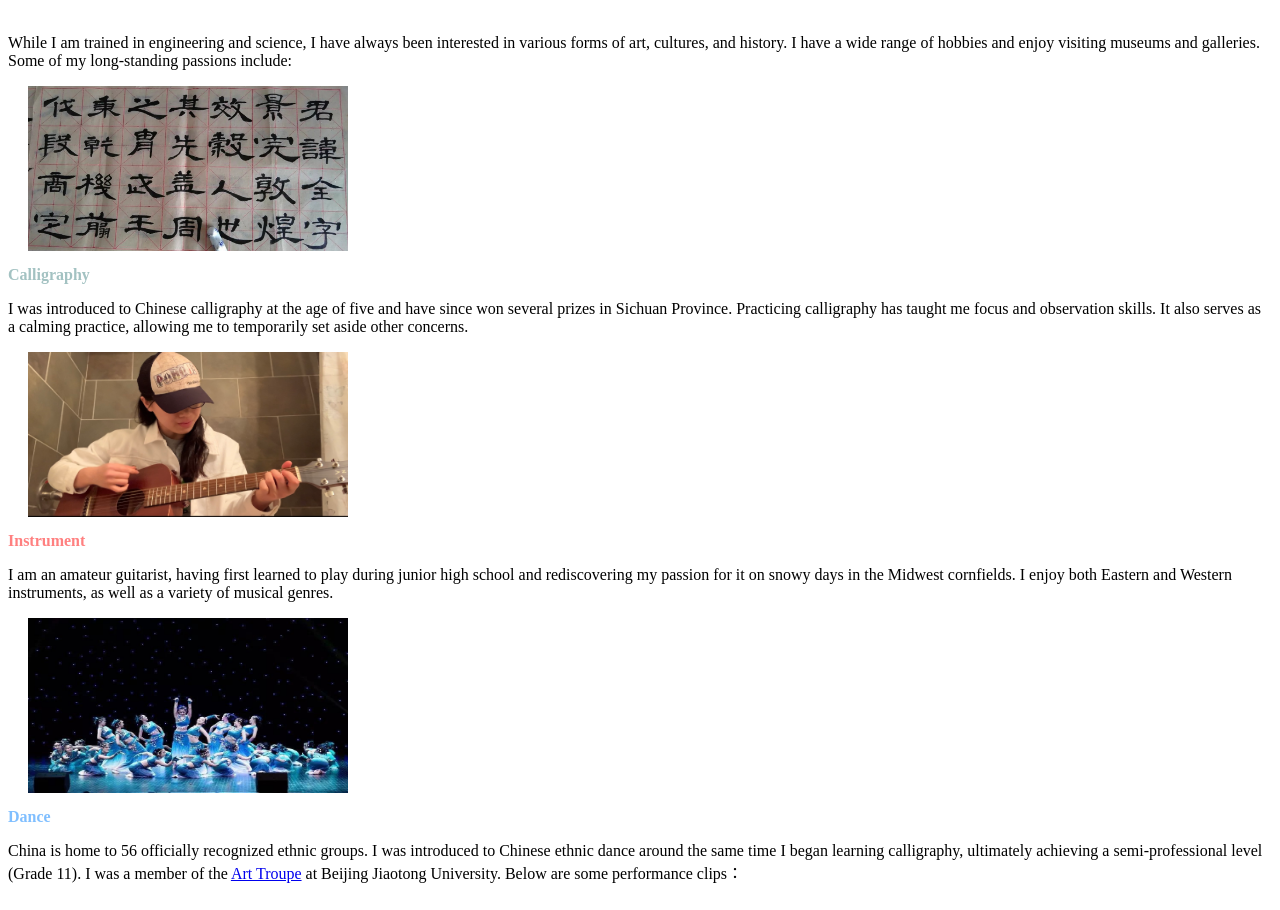
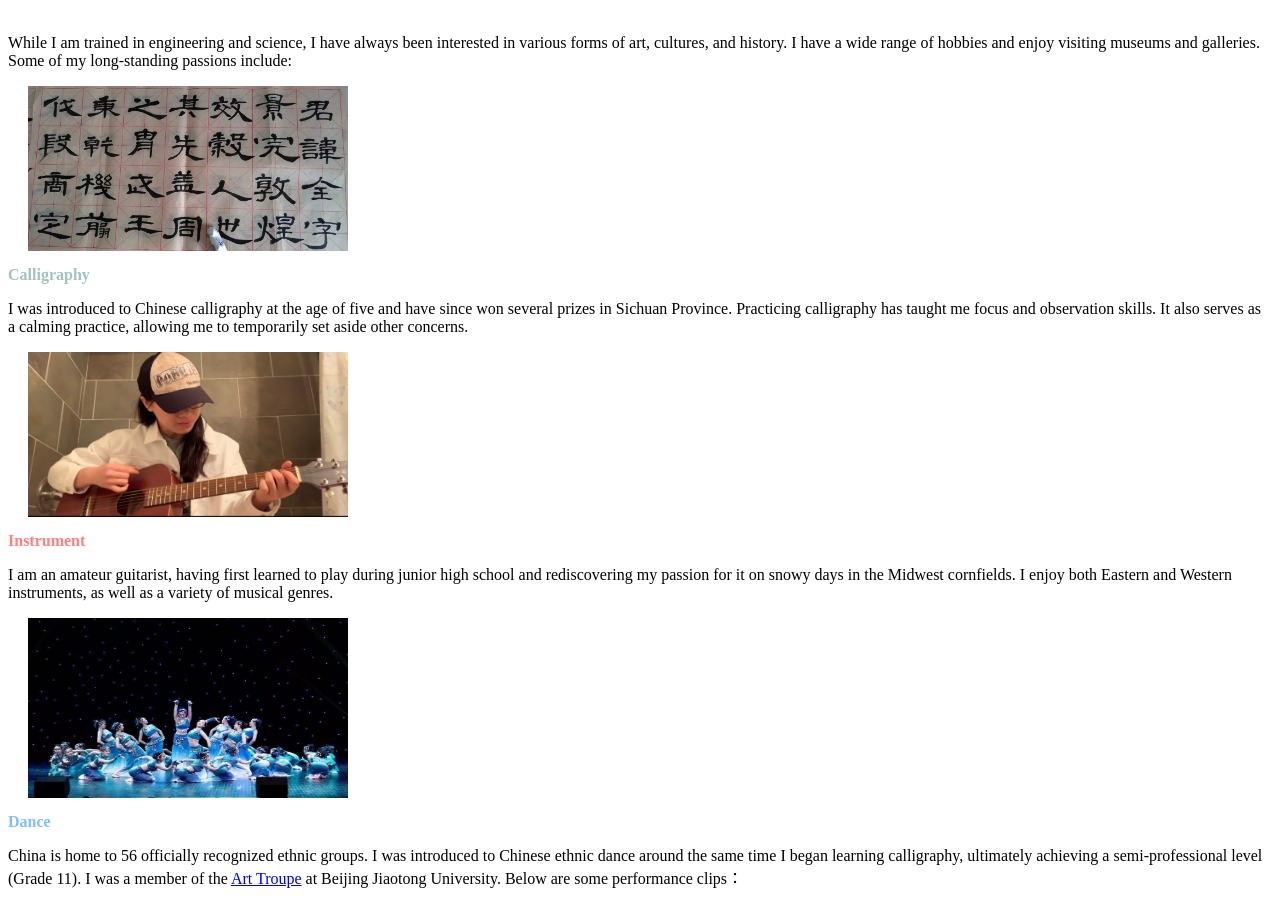
Before and after one commit to YangjiaoChen/YangjiaoChen.github.io, a Jekyll site: the page built from personal.html, in a window 1280 px wide. Shown: the part 108-1018 px from the top of the page. Built offline with Jekyll 4.4.1, drawn with Linux system fonts in a browser that asks for light colours; grey boxes are pictures that could not be loaded.

Commit message:
Update personal.html

```diff
--- a/personal.html
+++ b/personal.html
@@ -57,7 +57,7 @@ title: "Yangjiao Chen: personal"
     <div class="row">
   <div class="col-sm-5">
     <img src="imgs/dance.jpg"  width="320"
-         height="175" style="margin-top: 0px; margin-bottom: 15px; margin-left: 20px" >
+         height="180" style="margin-top: 0px; margin-bottom: 15px; margin-left: 20px" >
   </div>
 
   <div class="col-sm-5">
```
